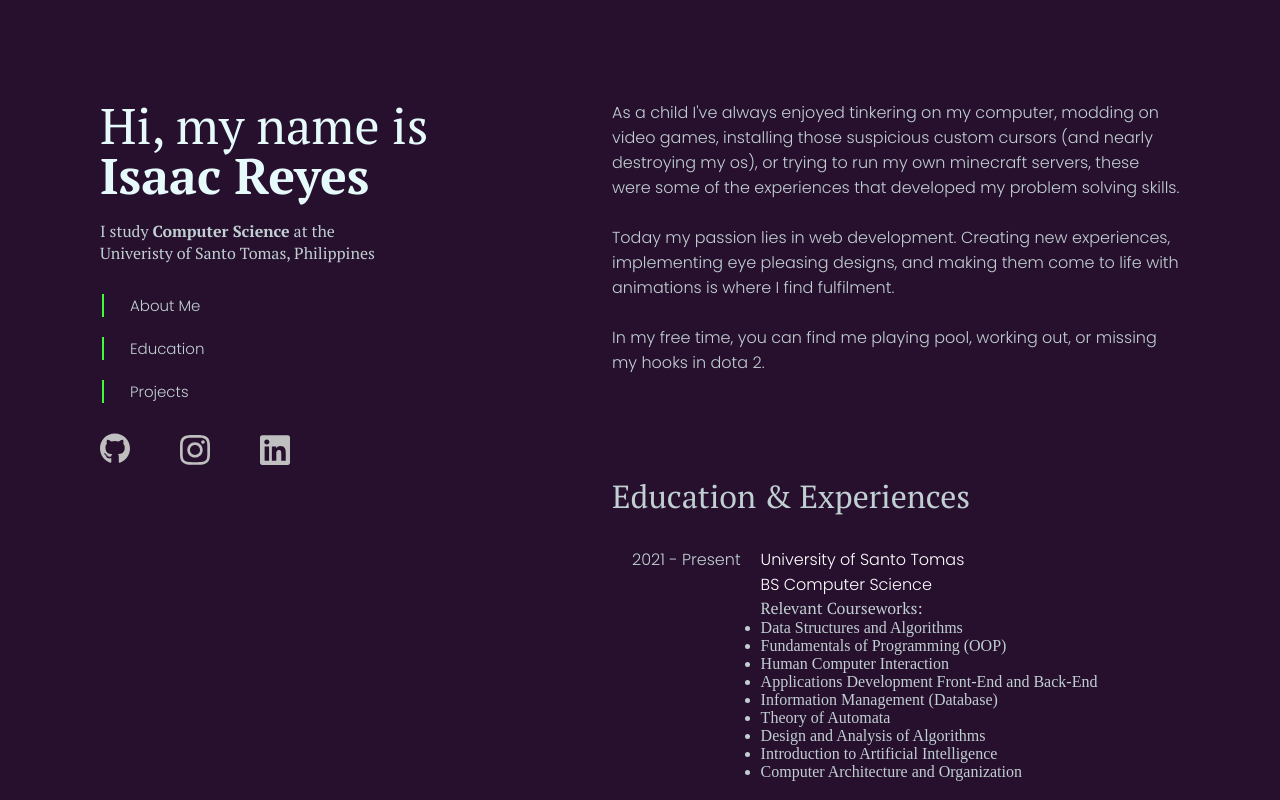
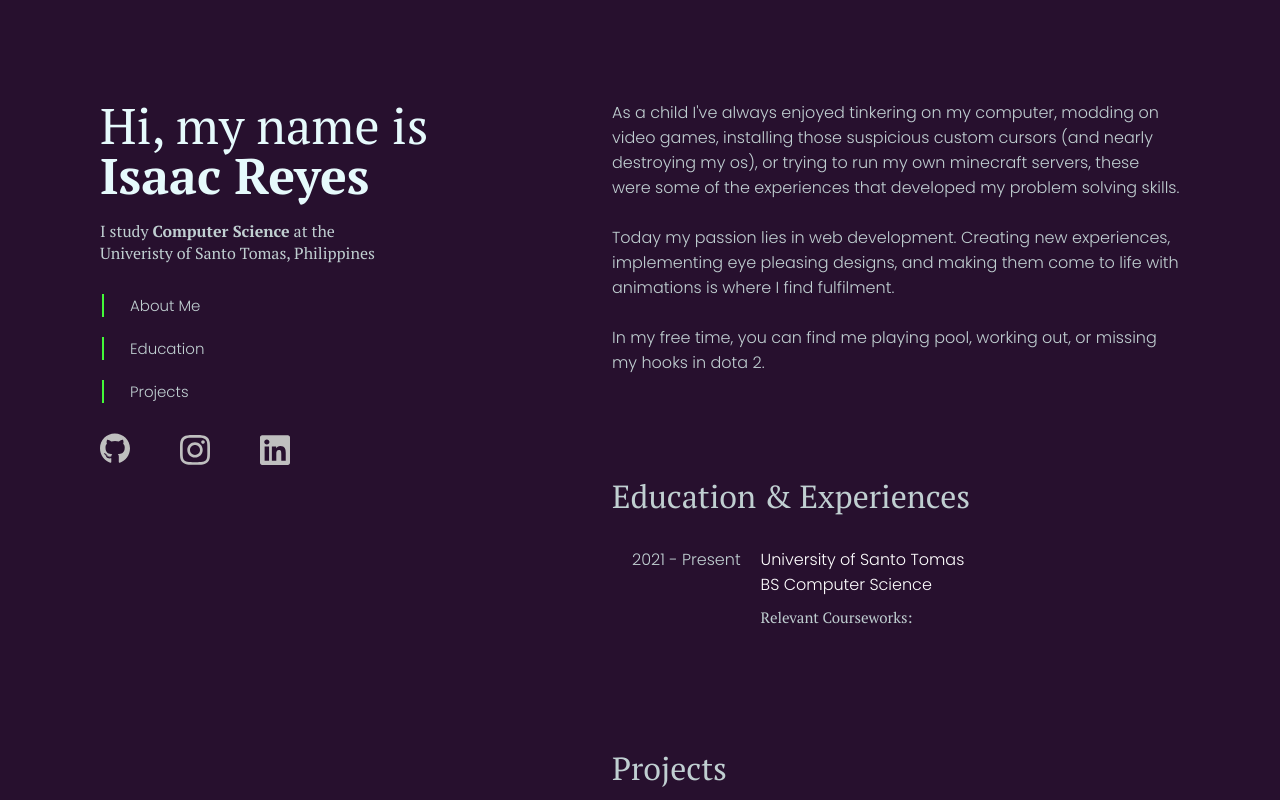
Before and after one commit to css-enjoyer/portfolio, a React (Create React App) app: page / in a window 1280 px wide. Shown: the top 800 px of the page. Built offline with nearby package versions, Linux system fonts and the light colour scheme.

Commit message:
Display relevant courseworks on hover only

```diff
--- a/src/App.css
+++ b/src/App.css
@@ -150,6 +150,23 @@ html body .App .infoColumn .educ-section .educCard:hover {
   background: linear-gradient(145deg, #2a1131, #230e29);
   box-shadow: 5px 5px 18px rgba(16, 6, 18, 0.8039215686), -5px -5px 18px #3d1a48;
 }
+html body .App .infoColumn .educ-section .educCard .course-works-row {
+  margin-top: 10px;
+}
+html body .App .infoColumn .educ-section .educCard .course-works-row h4 {
+  font-size: 15px;
+}
+html body .App .infoColumn .educ-section .educCard .course-works-row ul {
+  max-height: 0px;
+  opacity: 0;
+  font-size: 14px;
+  font-family: "Poppins", sans-serif;
+  transition: 0.2s ease-in-out;
+}
+html body .App .infoColumn .educ-section .educCard .course-works-row:hover ul {
+  max-height: 500px;
+  opacity: 1;
+}
 html body .App .infoColumn .proj-section h1 {
   margin-bottom: 10px;
 }
--- a/src/App.scss
+++ b/src/App.scss
@@ -156,6 +156,25 @@ html {
                             box-shadow:  5px 5px 18px #100612cd,
                                         -5px -5px 18px #3d1a48;
                         }
+                        .course-works-row {
+                            margin-top: 10px;
+                            h4 {
+                                font-size: 15px;
+                            }
+                            ul {
+                                max-height: 0px;
+                                opacity: 0;
+                                font-size: 14px;
+                                font-family: 'Poppins', sans-serif;
+                                transition: .2s ease-in-out;
+                            }
+                            &:hover {
+                                ul {
+                                    max-height: 500px;
+                                    opacity: 1;
+                                }
+                            }
+                        }
                     }
                 }
                 .proj-section {
--- a/src/components/EducCard.js
+++ b/src/components/EducCard.js
@@ -12,10 +12,12 @@ function EducCard({date, title, subtitle, titlelink, subtitlelink, img, ... cour
         <div id="main-col">
             <a href={titlelink} target="_blank">{title}</a><br/>
             <a href={subtitlelink}>{subtitle}</a>
-            <h4>Relevant Courseworks:</h4>
-            <ul>
-                {courseWorks}
-            </ul>
+            <div className="course-works-row">
+                <h4>Relevant Courseworks:</h4>
+                <ul>
+                    {courseWorks}
+                </ul>
+            </div>
         </div>
     </div>
     );
```
Also changed, not shown: 1 other file (tests, documents, lock files or other folders).
